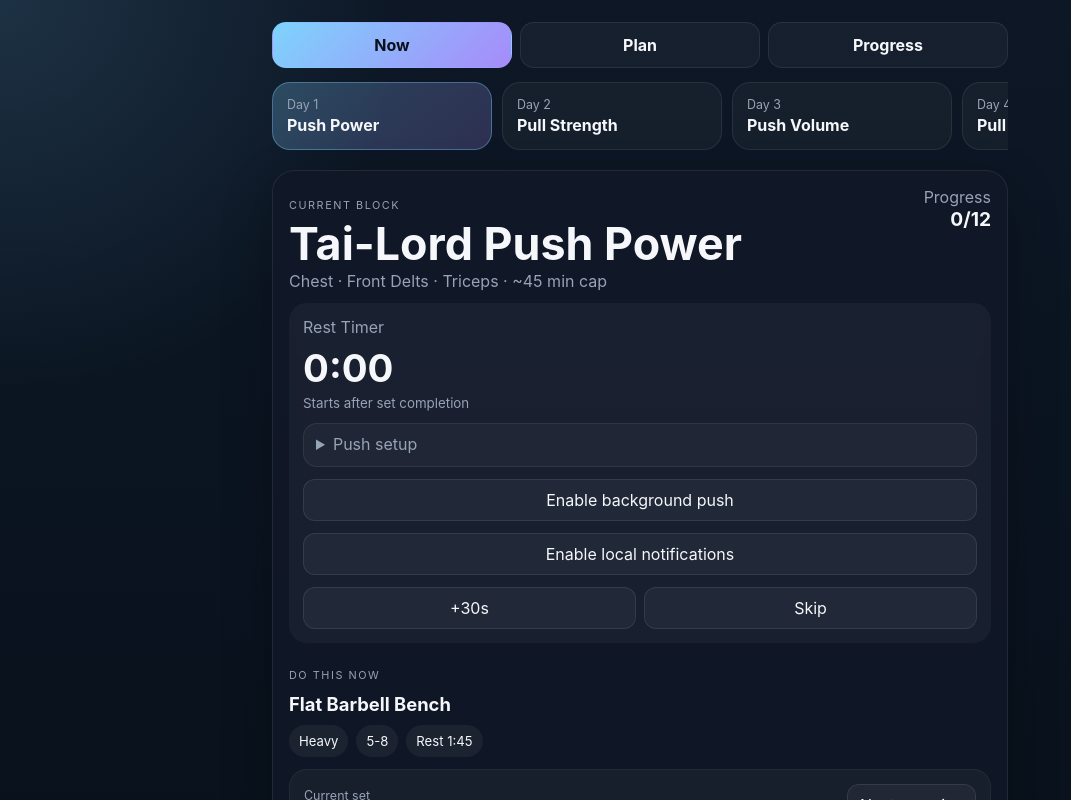
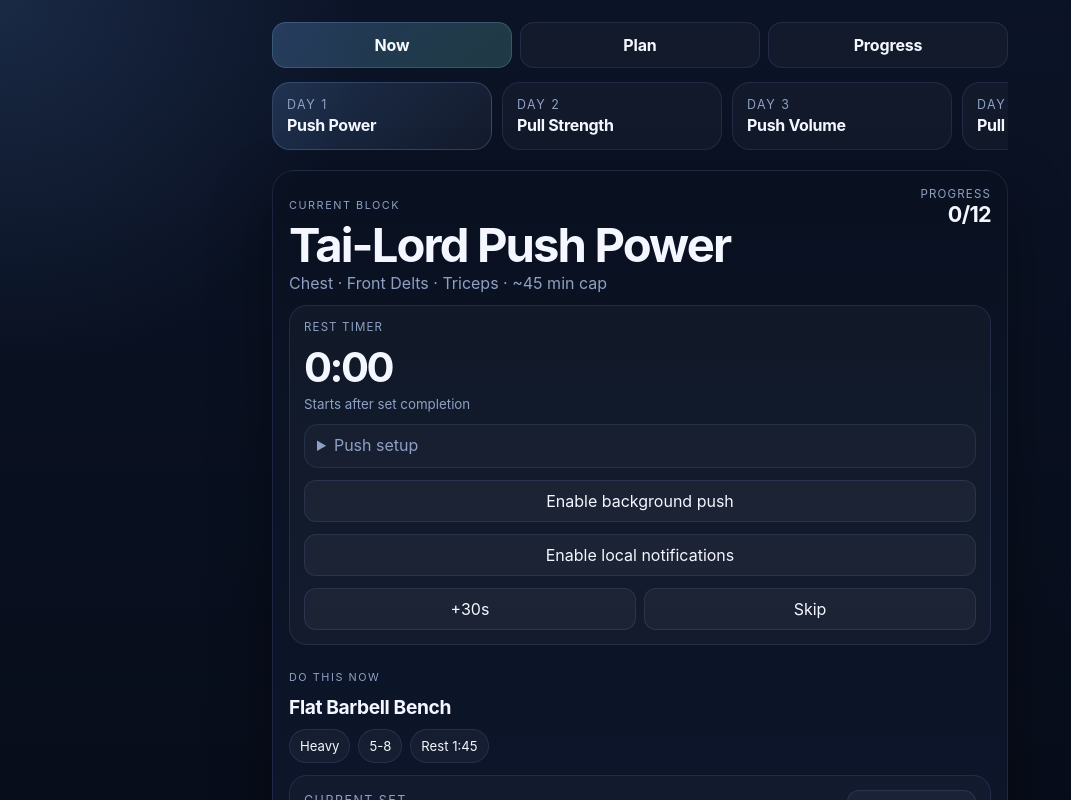
Before and after one commit to zkirby-ai/workout-tracker, a Next.js app: page / in a window 1280 px wide. Shown: the top 800 px of the page, without its empty margins (0-1071 px from the left). Built offline with nearby package versions, Linux system fonts and the light colour scheme.

Commit message:
Reskin workout tracker toward Signal design system

```diff
--- a/app/globals.css
+++ b/app/globals.css
@@ -1,33 +1,42 @@
 :root {
   color-scheme: dark;
-  --bg: #071019;
-  --bg2: #0d1726;
-  --panel: rgba(17, 24, 39, 0.9);
-  --line: rgba(255,255,255,0.08);
-  --text: #f5f7fb;
-  --muted: #97a3b6;
-  --accent: #7dd3fc;
-  --accent2: #a78bfa;
-  --good: #34d399;
+  --bg: #060b16;
+  --bg2: #0b1326;
+  --panel: rgba(10, 17, 33, 0.92);
+  --panel-2: rgba(15, 25, 47, 0.95);
+  --line: rgba(142, 180, 255, 0.12);
+  --line-strong: rgba(142, 180, 255, 0.22);
+  --text: #f4f7ff;
+  --muted: #8ea0c4;
+  --accent: #72b0ff;
+  --accent2: #7ef2d0;
+  --good: #56e3b4;
+  --danger: #ff7b86;
+  --shadow: 0 24px 60px rgba(0, 0, 0, 0.36);
 }
+
 * { box-sizing: border-box; }
 html, body { margin: 0; padding: 0; }
 body {
   font-family: Inter, ui-sans-serif, system-ui, sans-serif;
   color: var(--text);
   background:
-    radial-gradient(circle at top left, rgba(125,211,252,0.14), transparent 24%),
-    radial-gradient(circle at bottom right, rgba(167,139,250,0.12), transparent 22%),
+    radial-gradient(circle at top left, rgba(114,176,255,0.14), transparent 22%),
+    radial-gradient(circle at bottom right, rgba(126,242,208,0.08), transparent 20%),
     linear-gradient(180deg, var(--bg2), var(--bg));
 }
 button, input { font: inherit; }
-.shell { width: min(100%, 540px); margin: 0 auto; padding: 14px 12px 40px; }
+.shell {
+  width: min(100%, 560px);
+  margin: 0 auto;
+  padding: 14px 12px 40px;
+}
 .card {
-  background: var(--panel);
+  background: linear-gradient(180deg, var(--panel), var(--panel-2));
   border: 1px solid var(--line);
   border-radius: 22px;
-  box-shadow: 0 20px 50px rgba(0,0,0,0.28);
-  backdrop-filter: blur(12px);
+  box-shadow: var(--shadow);
+  backdrop-filter: blur(14px);
 }
 .topTabs {
   display: grid;
@@ -36,17 +45,18 @@ button, input { font: inherit; }
   margin-bottom: 10px;
 }
 .topTab {
-  border: 1px solid rgba(255,255,255,0.08);
-  background: rgba(255,255,255,0.04);
+  border: 1px solid var(--line);
+  background: rgba(255,255,255,0.03);
   color: var(--text);
   border-radius: 14px;
   padding: 12px;
   font-weight: 700;
+  letter-spacing: -0.01em;
 }
 .topTab.active {
-  background: linear-gradient(135deg, var(--accent), var(--accent2));
-  color: #081018;
-  border-color: transparent;
+  background: linear-gradient(135deg, rgba(114,176,255,0.24), rgba(126,242,208,0.18));
+  border-color: var(--line-strong);
+  color: #f7fbff;
 }
 .dayScroller {
   display: grid;
@@ -62,17 +72,29 @@ button, input { font: inherit; }
 .dayPill {
   scroll-snap-align: start;
   text-align: left;
-  border: 1px solid rgba(255,255,255,0.08);
-  background: rgba(255,255,255,0.04);
+  border: 1px solid var(--line);
+  background: rgba(255,255,255,0.03);
   color: var(--text);
   border-radius: 18px;
   padding: 14px;
 }
-.dayPill span { display: block; color: var(--muted); font-size: 0.78rem; margin-bottom: 4px; }
-.dayPill strong { display: block; font-size: 1rem; line-height: 1.2; }
+.dayPill span {
+  display: block;
+  color: var(--muted);
+  font-size: 0.78rem;
+  margin-bottom: 4px;
+  text-transform: uppercase;
+  letter-spacing: 0.12em;
+}
+.dayPill strong {
+  display: block;
+  font-size: 1rem;
+  line-height: 1.2;
+  letter-spacing: -0.02em;
+}
 .dayPill.active {
-  background: linear-gradient(135deg, rgba(125,211,252,0.25), rgba(167,139,250,0.22));
-  border-color: rgba(125,211,252,0.35);
+  background: linear-gradient(135deg, rgba(114,176,255,0.18), rgba(255,255,255,0.04));
+  border-color: var(--line-strong);
 }
 .nowScreen { padding: 16px; }
 .nowHeader {
@@ -82,25 +104,67 @@ button, input { font: inherit; }
   align-items: flex-start;
   margin-bottom: 12px;
 }
-.eyebrow { text-transform: uppercase; letter-spacing: 0.14em; color: var(--muted); font-size: 0.68rem; }
-.mutedLabel { color: var(--muted); font-size: 0.78rem; display: block; }
-h1 { font-size: clamp(1.8rem, 9vw, 2.8rem); margin: 8px 0 6px; line-height: 0.95; }
-h2 { margin: 4px 0 0; font-size: 1.15rem; }
-.lede { color: var(--muted); margin: 0; }
+.eyebrow {
+  text-transform: uppercase;
+  letter-spacing: 0.14em;
+  color: var(--muted);
+  font-size: 0.68rem;
+}
+.mutedLabel {
+  color: var(--muted);
+  font-size: 0.78rem;
+  display: block;
+  text-transform: uppercase;
+  letter-spacing: 0.12em;
+}
+h1 {
+  font-size: clamp(1.95rem, 9vw, 2.95rem);
+  margin: 8px 0 6px;
+  line-height: 0.93;
+  letter-spacing: -0.04em;
+}
+h2 {
+  margin: 4px 0 0;
+  font-size: 1.2rem;
+  letter-spacing: -0.02em;
+}
+.lede {
+  color: var(--muted);
+  margin: 0;
+  max-width: 34ch;
+}
 .miniProgress {
-  min-width: 84px;
+  min-width: 90px;
   text-align: right;
 }
-.miniProgress span, .timerCard span, .metaRow span { color: var(--muted); display: block; }
-.miniProgress strong { font-size: 1.2rem; }
+.miniProgress span, .timerCard span, .metaRow span {
+  color: var(--muted);
+  display: block;
+  text-transform: uppercase;
+  letter-spacing: 0.1em;
+  font-size: 0.72rem;
+}
+.miniProgress strong {
+  font-size: 1.35rem;
+  letter-spacing: -0.03em;
+}
 .timerCard {
   padding: 14px;
   border-radius: 18px;
-  background: rgba(255,255,255,0.04);
+  background: rgba(255,255,255,0.03);
+  border: 1px solid var(--line);
   margin-bottom: 12px;
 }
-.bigTimer strong { display: block; font-size: 2.4rem; margin: 8px 0 4px; }
-.timerCard small { display: block; color: var(--muted); }
+.bigTimer strong {
+  display: block;
+  font-size: 2.6rem;
+  margin: 8px 0 4px;
+  letter-spacing: -0.06em;
+}
+.timerCard small {
+  display: block;
+  color: var(--muted);
+}
 .timerActions {
   display: grid;
   grid-template-columns: 1fr 1fr;
@@ -108,8 +172,8 @@ h2 { margin: 4px 0 0; font-size: 1.15rem; }
   margin-top: 12px;
 }
 .timerActions button, .secondaryButton, .notifyButton {
-  border: 1px solid rgba(255,255,255,0.09);
-  background: rgba(255,255,255,0.045);
+  border: 1px solid var(--line);
+  background: rgba(255,255,255,0.04);
   color: var(--text);
   border-radius: 12px;
   padding: 10px 12px;
@@ -120,9 +184,9 @@ h2 { margin: 4px 0 0; font-size: 1.15rem; }
 }
 .pushDetails {
   margin-top: 12px;
-  border: 1px solid rgba(255,255,255,0.08);
+  border: 1px solid var(--line);
   border-radius: 14px;
-  background: rgba(255,255,255,0.03);
+  background: rgba(255,255,255,0.025);
   padding: 10px 12px 12px;
 }
 .pushDetails summary {
@@ -134,7 +198,7 @@ h2 { margin: 4px 0 0; font-size: 1.15rem; }
   min-width: 0;
   margin-top: 12px;
   background: rgba(255,255,255,0.04);
-  border: 1px solid rgba(255,255,255,0.06);
+  border: 1px solid var(--line);
   border-radius: 14px;
   padding: 12px;
   color: var(--text);
@@ -157,53 +221,16 @@ h2 { margin: 4px 0 0; font-size: 1.15rem; }
 .currentMeta span, .restBadge {
   border-radius: 999px;
   padding: 8px 10px;
-  background: rgba(255,255,255,0.05);
+  background: rgba(255,255,255,0.04);
+  border: 1px solid var(--line);
   color: var(--text);
   font-size: 0.82rem;
-}
-.sessionContextCard {
-  display: grid;
-  gap: 12px;
-  margin: 0 0 12px;
-  padding: 14px;
-  border-radius: 18px;
-  background: rgba(125,211,252,0.08);
-  border: 1px solid rgba(125,211,252,0.16);
-}
-.sessionContextCard strong,
-.sessionContextCard small {
-  display: block;
-}
-.sessionContextCard strong {
-  font-size: 1.1rem;
-  margin: 6px 0 4px;
-}
-.sessionContextCard small {
-  color: var(--muted);
-}
-.sessionTrendPills {
-  display: flex;
-  gap: 8px;
-  flex-wrap: wrap;
-}
-.sessionTrendPill {
-  border-radius: 999px;
-  padding: 8px 10px;
-  background: rgba(52,211,153,0.12);
-  border: 1px solid rgba(52,211,153,0.24);
-  color: #c8f8e8;
-  font-size: 0.78rem;
-}
-.sessionTrendPill.neutral {
-  background: rgba(255,255,255,0.05);
-  border-color: rgba(255,255,255,0.08);
-  color: var(--text);
 }
 .setFocusCard {
   padding: 14px;
   border-radius: 18px;
-  background: rgba(255,255,255,0.035);
-  border: 1px solid rgba(255,255,255,0.05);
+  background: rgba(255,255,255,0.025);
+  border: 1px solid var(--line);
 }
 .setFocusTop {
   display: flex;
@@ -227,15 +254,15 @@ h2 { margin: 4px 0 0; font-size: 1.15rem; }
   width: 100%;
   min-width: 0;
   background: rgba(255,255,255,0.04);
-  border: 1px solid rgba(255,255,255,0.06);
+  border: 1px solid var(--line);
   border-radius: 14px;
   padding: 14px 12px;
   color: var(--text);
   min-height: 50px;
 }
 .maxRepButton {
-  border: 1px solid rgba(255,255,255,0.09);
-  background: rgba(255,255,255,0.05);
+  border: 1px solid var(--line);
+  background: rgba(255,255,255,0.04);
   color: var(--text);
   border-radius: 14px;
   padding: 0 14px;
@@ -250,14 +277,19 @@ h2 { margin: 4px 0 0; font-size: 1.15rem; }
   min-height: 52px;
   font-weight: 800;
   background: linear-gradient(135deg, var(--accent), var(--accent2));
-  color: #081018;
+  color: #06101a;
 }
 .primaryAction:disabled, .completeButton:disabled {
-  background: rgba(52,211,153,0.18);
-  color: #d7fff1;
+  background: rgba(86,227,180,0.14);
+  color: rgba(244,247,255,0.78);
 }
-.exerciseList, .progressScreen { display: grid; gap: 12px; }
-.exerciseCard, .progressCard, .doneCard { padding: 16px; }
+.exerciseList, .progressScreen {
+  display: grid;
+  gap: 12px;
+}
+.exerciseCard, .progressCard, .doneCard {
+  padding: 16px;
+}
 .exerciseHeader {
   display: flex;
   justify-content: space-between;
@@ -266,9 +298,7 @@ h2 { margin: 4px 0 0; font-size: 1.15rem; }
   margin-bottom: 12px;
 }
 .restBadge {
-  background: rgba(52,211,153,0.1);
-  border: 1px solid rgba(52,211,153,0.2);
-  color: #b8f5df;
+  color: var(--accent2);
 }
 .metaRow {
   display: grid;
@@ -276,12 +306,20 @@ h2 { margin: 4px 0 0; font-size: 1.15rem; }
   gap: 8px;
 }
 .metaRow > div {
-  background: rgba(255,255,255,0.035);
-  border: 1px solid rgba(255,255,255,0.05);
+  background: rgba(255,255,255,0.03);
+  border: 1px solid var(--line);
   border-radius: 14px;
   padding: 10px 12px;
 }
-.metaRow strong { display: block; margin-top: 4px; font-size: 1.05rem; }
+.metaRow strong {
+  display: block;
+  margin-top: 4px;
+  font-size: 1.05rem;
+  letter-spacing: -0.03em;
+}
+.progressStats {
+  margin-bottom: 12px;
+}
 .miniChart {
   height: 110px;
   display: grid;
@@ -296,85 +334,23 @@ h2 { margin: 4px 0 0; font-size: 1.15rem; }
   border-radius: 12px 12px 4px 4px;
   background: linear-gradient(180deg, var(--accent2), var(--accent));
 }
-.miniChartBar.peak {
-  box-shadow: 0 0 0 1px rgba(125,211,252,0.28), 0 12px 28px rgba(125,211,252,0.18);
-  filter: saturate(1.15);
+.progressHistory {
+  display: grid;
+  gap: 8px;
 }
-.progressHistory { display: grid; gap: 8px; }
 .historyRow {
-  display: grid;
-  grid-template-columns: 1fr auto auto;
-  gap: 10px;
+  display: flex;
+  justify-content: space-between;
   align-items: center;
   padding: 12px 14px;
   border-radius: 14px;
-  background: rgba(255,255,255,0.035);
-  border: 1px solid rgba(255,255,255,0.05);
-}
-.historyRow small {
-  color: var(--muted);
-  text-transform: uppercase;
-  letter-spacing: 0.12em;
-  font-size: 0.62rem;
+  background: rgba(255,255,255,0.03);
+  border: 1px solid var(--line);
 }
 @media (min-width: 721px) {
-  .shell { width: min(760px, calc(100% - 24px)); padding-top: 22px; }
+  .shell {
+    width: min(760px, calc(100% - 24px));
+    padding-top: 22px;
+  }
   .dayScroller { grid-auto-columns: 220px; }
 }
-
-.progressSummaryCard { padding: 16px; }
-.keyLiftGrid {
-  display: grid;
-  grid-template-columns: repeat(2, minmax(0, 1fr));
-  gap: 8px;
-  margin-top: 14px;
-}
-.keyLiftStat, .progressSectionHeader {
-  background: rgba(255,255,255,0.035);
-  border: 1px solid rgba(255,255,255,0.05);
-  border-radius: 16px;
-  padding: 12px 14px;
-}
-.keyLiftStat span, .keyLiftStat small { display: block; color: var(--muted); }
-.keyLiftStat strong { display: block; font-size: 1.35rem; margin: 6px 0 4px; }
-.trendChip {
-  display: inline-flex;
-  align-items: center;
-  margin-top: 10px;
-  padding: 6px 10px;
-  border-radius: 999px;
-  background: rgba(52,211,153,0.12);
-  border: 1px solid rgba(52,211,153,0.24);
-  color: #c8f8e8;
-  font-style: normal;
-  font-size: 0.76rem;
-}
-.trendChip.down {
-  background: rgba(255,255,255,0.05);
-  border-color: rgba(255,255,255,0.08);
-  color: var(--text);
-}
-.progressSectionHeader h2 { margin-top: 6px; }
-.progressCallout {
-  margin-bottom: 12px;
-  padding: 12px 14px;
-  border-radius: 16px;
-  background: rgba(125,211,252,0.08);
-  border: 1px solid rgba(125,211,252,0.15);
-}
-.progressCallout strong,
-.progressCallout span {
-  display: block;
-}
-.progressCallout span {
-  margin-top: 6px;
-  color: var(--muted);
-  line-height: 1.4;
-}
-.keyLiftCard {
-  border-color: rgba(125,211,252,0.22);
-  box-shadow: 0 20px 56px rgba(0,0,0,0.34), inset 0 0 0 1px rgba(125,211,252,0.08);
-}
-@media (max-width: 520px) {
-  .keyLiftGrid { grid-template-columns: 1fr; }
-}
```
